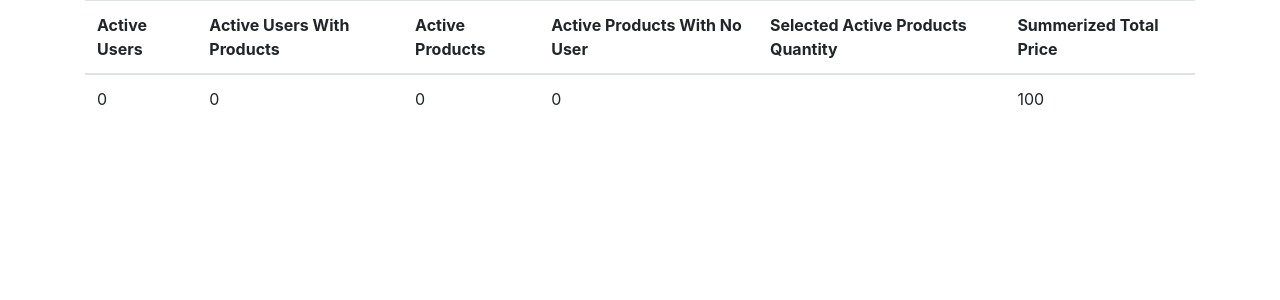
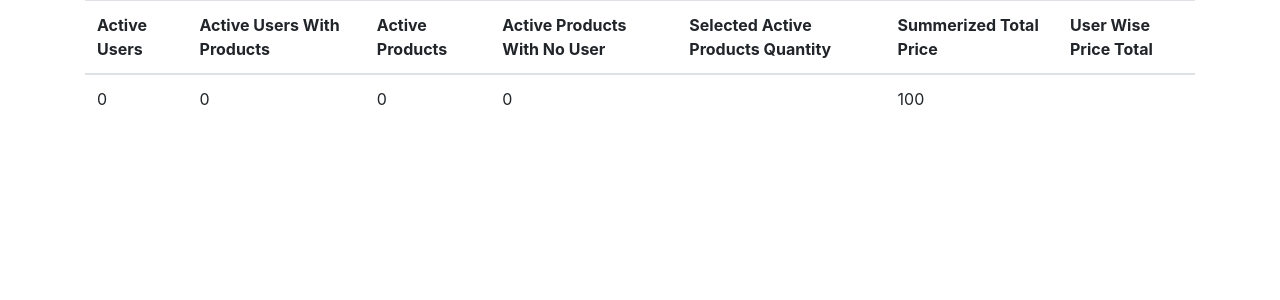
Before and after one commit to rajurayhan/ee-assignment, a CodeIgniter app: page /assignment/index.php/users/index in a window 1280 px wide. Shown: the top 300 px of the page. Run offline with CodeIgniter, Linux system fonts and the light colour scheme; tables that the repository leaves empty or names only in its code hold one stand-in row (values such as "Sample post").

Commit message:
Completed User Wise Total Pice

```diff
--- a/application/controllers/Users.php
+++ b/application/controllers/Users.php
@@ -36,6 +36,12 @@ class Users extends CI_Controller {
         $summerizedQuantityAndPriceValue = $this->User_product_model->getSummerizedQuantityAndPriceValue();
         $data['summerized_total_price'] = $summerizedQuantityAndPriceValue;
 
+        // Userwise total
+
+        $userWiseTotalPrice = $this->User_product_model->userWiseTotalPrice();
+
+        $data['user_wise_total'] = $userWiseTotalPrice;
+
         $this->load->view('users/index', $data);
     }
 }
--- a/application/models/User_product_model.php
+++ b/application/models/User_product_model.php
@@ -35,4 +35,16 @@ class User_product_model extends CI_Model {
         $query = $this->db->get();
         return $query->row()->summerized_total;
     }
+
+    public function userWiseTotalPrice(){
+        $this->db->select('users.name as name, SUM(price*quantity) as total_price');
+        $this->db->from('user_has_product');
+        $this->db->join('users', 'users.id = user_has_product.user_id');
+        $this->db->where('users.status', 1);
+        $this->db->where('users.email_verified_at is NOT NULL');
+        $this->db->group_by('users.id');
+        $query = $this->db->get()->result_array();
+
+        return $query;
+    }
 }
--- a/application/views/users/index.php
+++ b/application/views/users/index.php
@@ -22,6 +22,7 @@
                                 <th>Active Products With No User</th>
                                 <th>Selected Active Products Quantity</th>
                                 <th>Summerized Total Price</th>
+                                <th>User Wise Price Total</th>
                             </tr>
                         </thead>
                         <tbody>
@@ -32,6 +33,13 @@
                                 <td><?php echo $active_products_with_no_user ?></td>
                                 <td><?php echo $selected_active_products_count ?></td>
                                 <td><?php echo $summerized_total_price ?></td>
+                                <td><?php
+                                    echo '<ul>';
+                                    foreach ($user_wise_total as $key => $user_total) {
+                                        echo "<li>Name: ".$user_total['name']." - ".$user_total['total_price']."</li>";
+                                    }
+                                    echo '</ul>';
+                                ?></td>
 
                             </tr>
                         </tbody>
```
